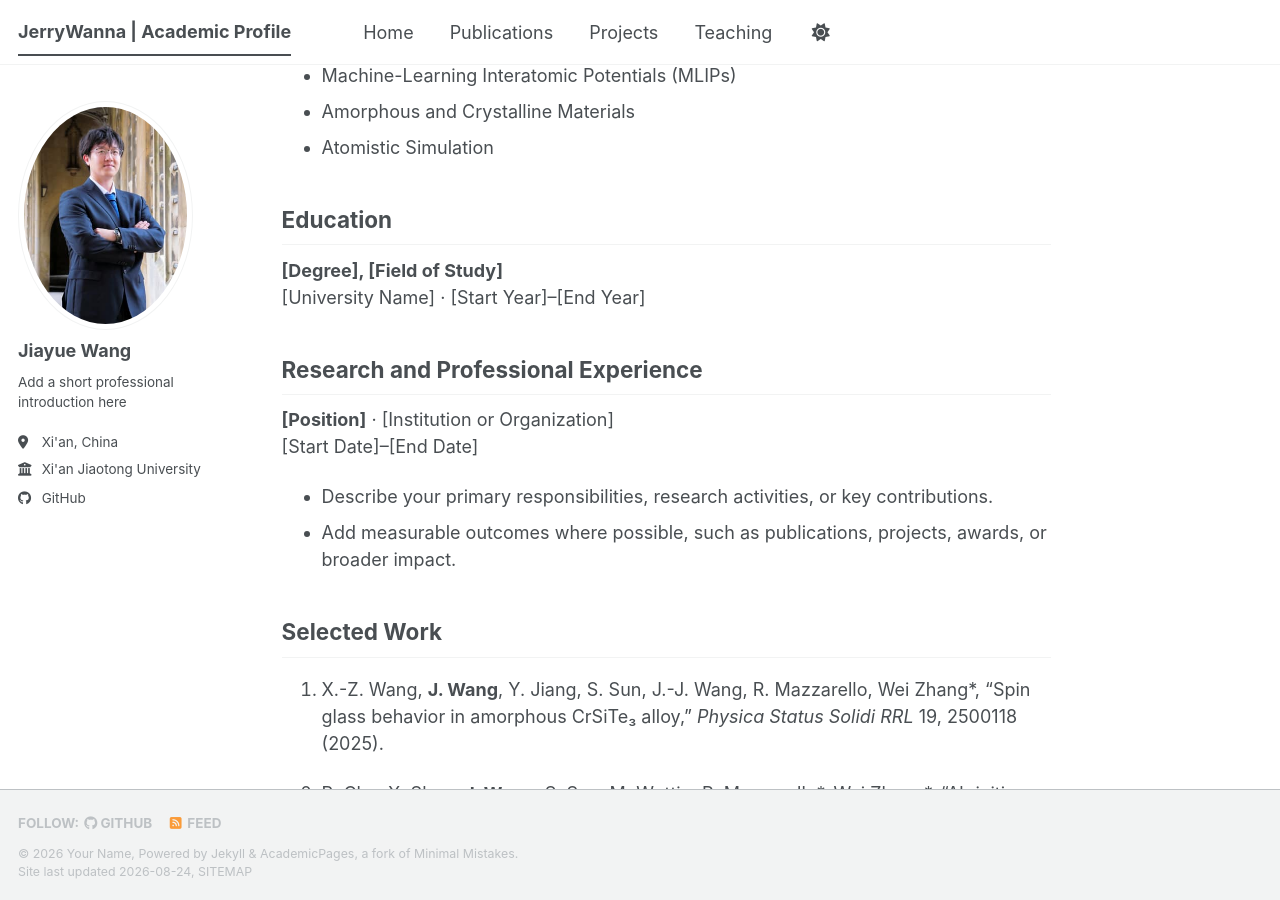
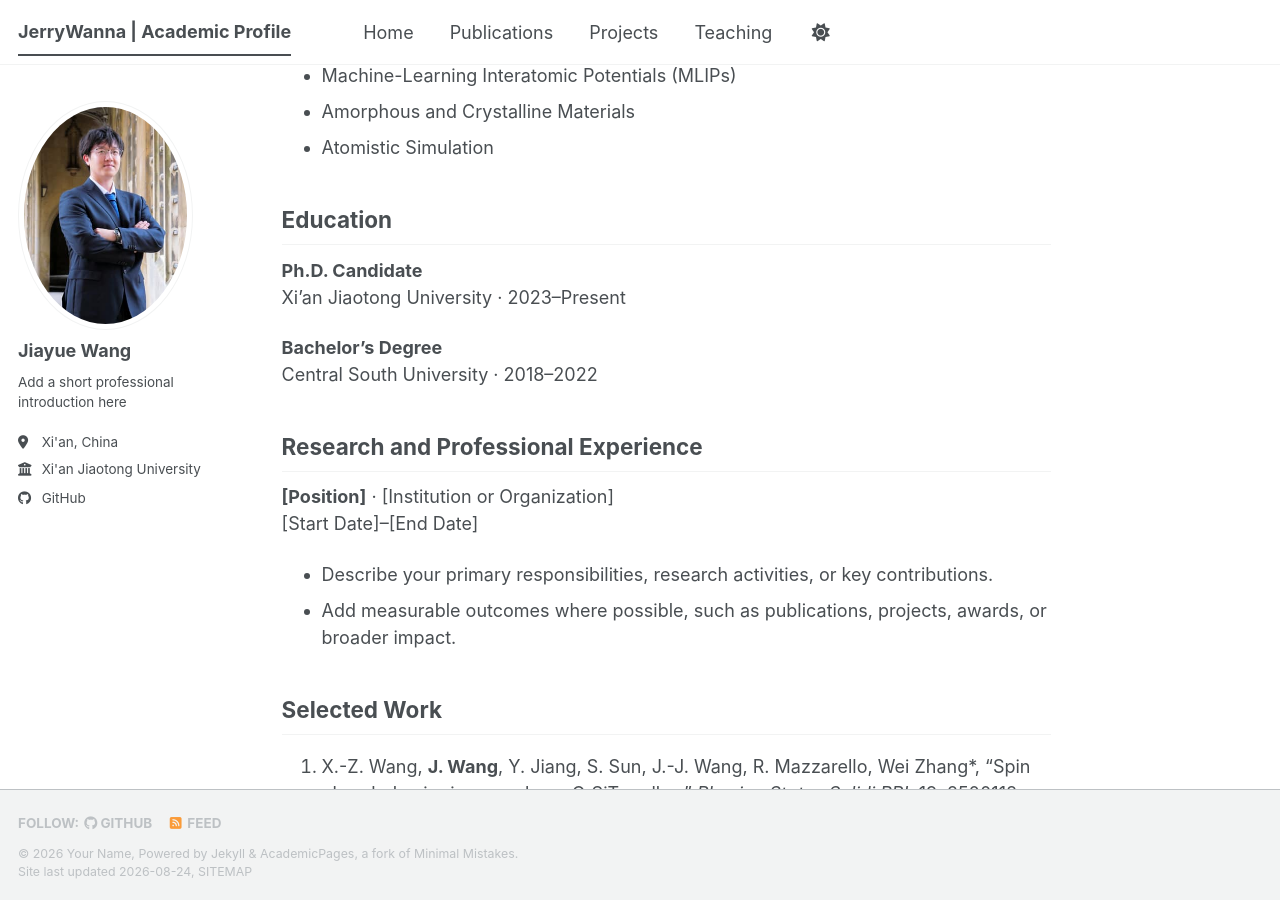
Before and after one commit to JerryWanna/JerryWanna.github.io, a Jekyll site: the page built from _pages/about.md, in a window 1280 px wide and 900 px high, scrolled down 551 px. Built offline with Jekyll 4.4.1, drawn with Linux system fonts in a browser that asks for light colours; a style sheet for code colours, icons or effects is not loaded.

Commit message:
Add education history

```diff
--- a/_pages/about.md
+++ b/_pages/about.md
@@ -22,8 +22,11 @@ My research focuses on understanding phase-transition processes in phase-change
 
 ## Education
 
-**[Degree], [Field of Study]**
-[University Name] · [Start Year]–[End Year]
+**Ph.D. Candidate**
+Xi’an Jiaotong University · 2023–Present
+
+**Bachelor’s Degree**
+Central South University · 2018–2022
 
 ## Research and Professional Experience
 
```
